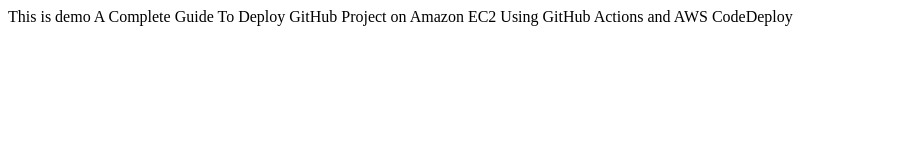
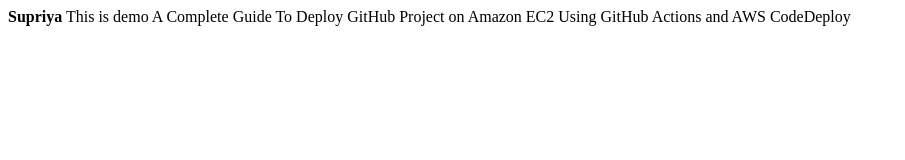
Before and after one commit to supriyabarkund/codedeploy_demo, a plain HTML site: page index.html in a window 1280 px wide. Shown: the whole page, without its empty margins (0-905 px from the left). Drawn offline with Linux system fonts and the light colour scheme.

Commit message:
Update index.html

```diff
--- a/index.html
+++ b/index.html
@@ -1 +1,2 @@
+<b>Supriya</b>
 This is demo A Complete Guide To Deploy GitHub Project on Amazon EC2 Using GitHub Actions and AWS CodeDeploy
```
